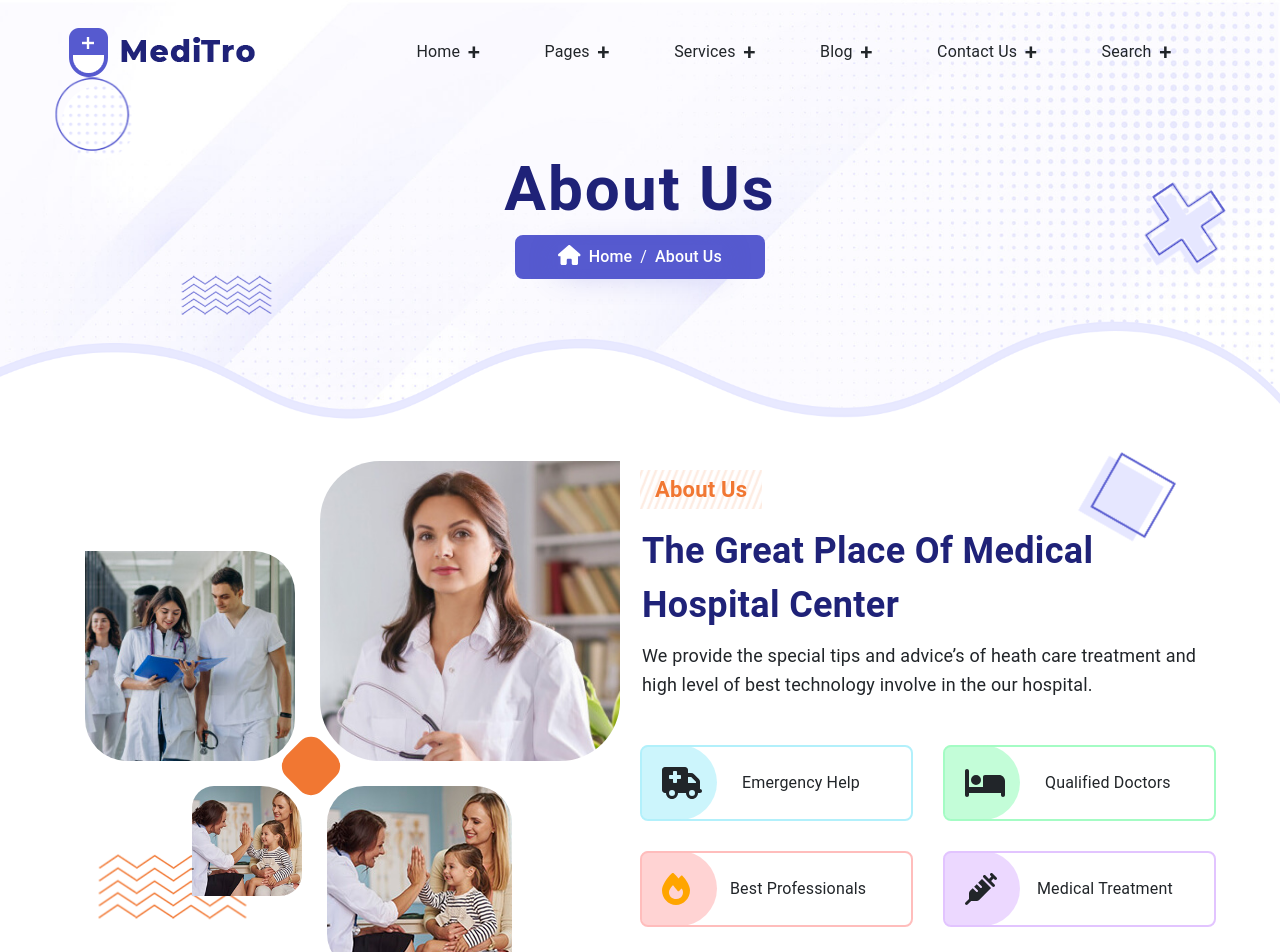
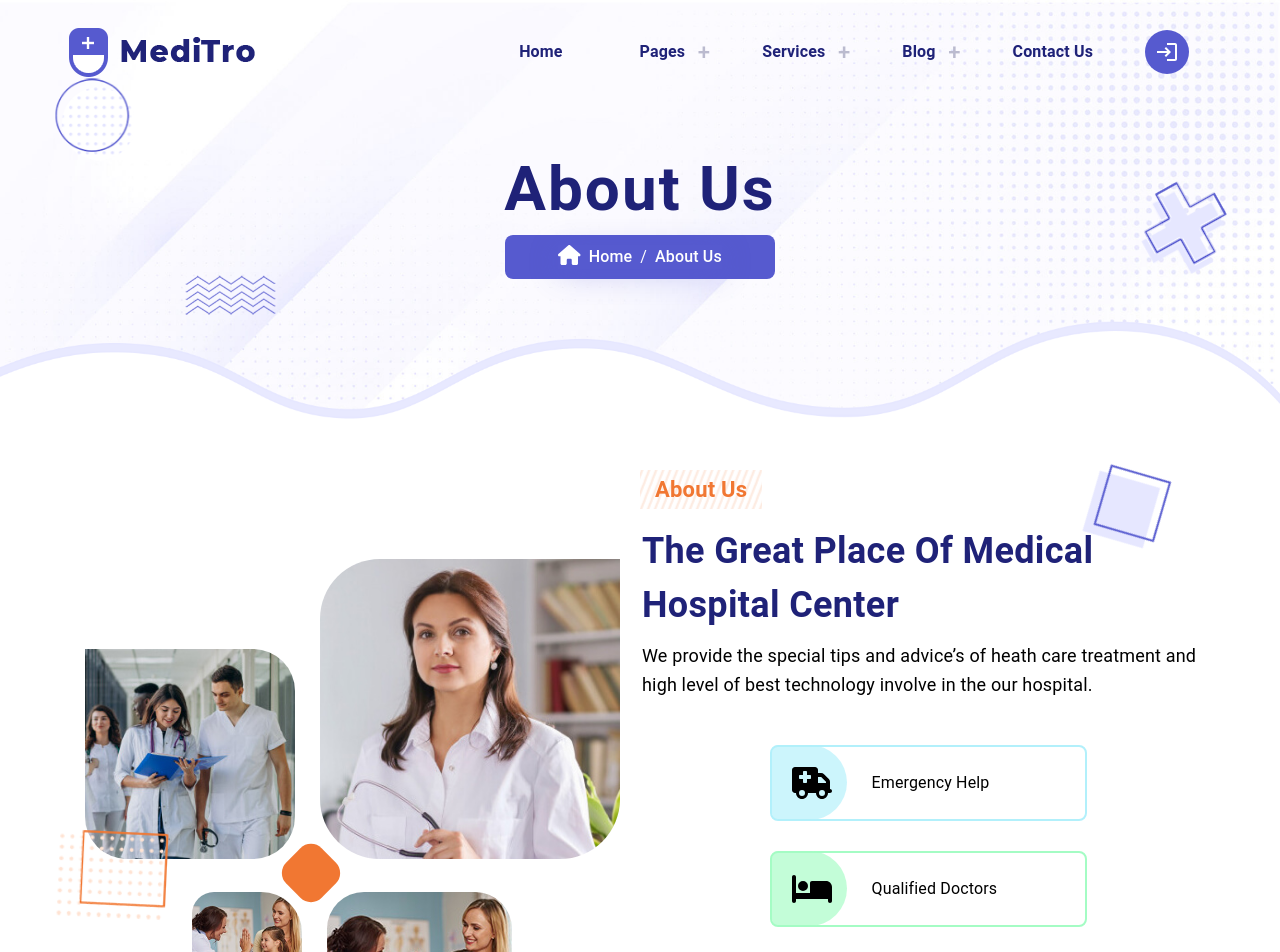
Before and after one commit to Baraa963/meditro, a React (Vite) app: page /about-us in a window 1280 px wide. Shown: the top 952 px of the page. Built offline with nearby package versions, Linux system fonts and the light colour scheme.

Commit message:
update14

```diff
--- a/src/App.jsx
+++ b/src/App.jsx
@@ -10,6 +10,7 @@ import OurTeamPage from "./Pages/OurTeamPage/ourTeamPage";
 import FaqsPage from "./Pages/FaqsPage/faqsPage";
 import NotFoundPage from "./Pages/PageNotFound/notFoundPage";
 import BlogPage from "./Pages/BlogPage/blogPage";
+import RigesterLoginPage from './Pages/RigesterLoginPage/RigesterLoginPage'
 function App() {
   return (
     <>
@@ -31,6 +32,7 @@ function App() {
         <Route path="/faqs" element={<FaqsPage/>} />
         <Route path="/404" element={<NotFoundPage/>} />
         <Route path="/blogs" element={<BlogPage/>} />
+        <Route path="/login" element={<RigesterLoginPage/>} />
         <Route path="*" element={<NotFoundPage/>} />
       </Routes>
     </Router>
--- a/src/Components/Home/AboutUs/aboutUs.jsx
+++ b/src/Components/Home/AboutUs/aboutUs.jsx
@@ -18,7 +18,12 @@ import img2 from '../../../assets/AboutImg2.png'
 import { useNavigate } from "react-router-dom";
 export default function AboutUs() {
   const navigate = useNavigate();  // useNavigate hook'unu tanımla
-
+  const servicesData = [
+    {icon:faTruckMedical,SerciveName:'Emergency Help',borderColor:'#b2f0fb',backgroundColor:'#b2f0fba8'},
+    {icon:faBed,SerciveName:'Qualified Doctors',borderColor:'#a4fcc4',backgroundColor:'#a4fcc4a8'},
+    {icon:faFire,SerciveName:'Best Professionals',borderColor:'#ffbdbc',backgroundColor:'#ffbdbca8'},
+    {icon:faSyringe,SerciveName:'Medical Treatment',borderColor:'#e2c4ff',backgroundColor:'#e2c4ffa8'},
+  ]
   return (
     <Container>
       <Stack
@@ -205,6 +210,7 @@ export default function AboutUs() {
             sx={{
               width:'100%',
               display: "flex",
+              flexDirection:'row',
               mt: "45px",
               flexWrap: "wrap",
               gap: "30px 30px",
@@ -212,7 +218,10 @@ export default function AboutUs() {
             }}
           >
             {/* Emergency Help */}
+            {servicesData.map((service,index)=>{
+              return(
                 <Box
+                key={index}
                 sx={{
                   position: "relative",
                   display: "flex",
@@ -221,7 +230,7 @@ export default function AboutUs() {
                   width: { md: "47%", lg: "273px" },
                   p: "20px",
                   borderRadius: "8px",
-                border: "2px solid #b2f0fb",
+                  border: `2px solid ${service.borderColor}`,
                   "&::after": {
                     content: '""',
                     position: "absolute",
@@ -229,7 +238,7 @@ export default function AboutUs() {
                     height: "75px",
                     borderRadius: "9% 50% 50% 9%",
                     left: "0%",
-                  backgroundColor: "#b2f0fba8",
+                    backgroundColor: `${service.backgroundColor}`,
                     zIndex: 0,
                   },
                   "&:hover .icon": {
@@ -239,129 +248,23 @@ export default function AboutUs() {
               >
                 <FontAwesomeIcon
                   className="icon"
-                icon={faTruckMedical}
+                  icon={service.icon}
                   size="2x"
                   style={{ zIndex: "1" }}
                 />
-              <Typography sx={{ pl: "40px" }}>Emergency Help</Typography>
+                <Typography sx={{ pl: "40px" }}>{service.SerciveName}</Typography>
               </Box>
-
-            {/* Qualified Doctors */}
-            <Box
-              sx={{
-                position: "relative",
-                display: "flex",
-                alignItems: "center",
-                justifyContent: "start",
-                width: { md: "47%", lg: "273px" },
-                p: "20px",
-                borderRadius: "8px",
-                border: "2px solid #a4fcc4",
-                "&::after": {
-                  content: '""',
-                  position: "absolute",
-                  width: "75px",
-                  height: "75px",
-                  borderRadius: "9% 50% 50% 9%",
-                  left: "0%",
-                  backgroundColor: "#a4fcc4a8",
-                  zIndex: 0,
-                },
-                "&:hover .icon": {
-                  animation: "shake 0.4s ease-in-out",
-                },
-              }}
-            >
-              <FontAwesomeIcon
-                className="icon"
-                icon={faBed}
-                size="2x"
-                style={{ zIndex: "1" }}
-              />
-              <Typography sx={{ pl: "40px" }}>Qualified Doctors</Typography>
-            </Box>
-
-            {/* Best Professionals */}
-            <Box
-              sx={{
-                position: "relative",
-                display: "flex",
-                alignItems: "center",
-                justifyContent: "start",
-                width: { md: "47%", lg: "273px" },
-                p: "20px",
-                borderRadius: "8px",
-                border: "2px solid #ffbdbc",
-                "&::after": {
-                  content: '""',
-                  position: "absolute",
-                  width: "75px",
-                  height: "75px",
-                  borderRadius: "9% 50% 50% 9%",
-                  left: "0%",
-                  backgroundColor: "#ffbdbca8",
-                  zIndex: 0,
-                },
-                "&:hover .icon": {
-                  animation: "shake 0.4s ease-in-out",
-                },
-              }}
-            >
-              <FontAwesomeIcon
-                className="icon"
-                icon={faFire}
-                size="2x"
-                color="orange"
-                style={{ zIndex: "1" }}
-              />
-              <Typography sx={{ pl: "40px" }}>Best Professionals</Typography>
-            </Box>
-
-            {/* Medical Treatment */}
-            <Box
-              sx={{
-                position: "relative",
-                display: "flex",
-                alignItems: "center",
-                justifyContent: "start",
-                width: { md: "47%", lg: "273px" },
-                p: "20px",
-                borderRadius: "8px",
-                border: "2px solid #e2c4ff",
-                "&::after": {
-                  content: '""',
-                  position: "absolute",
-                  width: "75px",
-                  height: "75px",
-                  borderRadius: "9% 50% 50% 9%",
-                  left: "0%",
-                  backgroundColor: "#e2c4ffa8",
-                  zIndex: 0,
-                },
-                "&:hover .icon": {
-                  animation: "shake 0.4s ease-in-out",
-                },
-              }}
-            >
-              <FontAwesomeIcon
-                className="icon"
-                icon={faSyringe}
-                size="2x"
-                style={{ zIndex: "1" }}
-              />
-              <Typography sx={{ pl: "40px" }}>Medical Treatment</Typography>
-            </Box>
-
-
+              );
+            })}
 
           </Box>
 
           <Box sx={{display:'flex', justifyContent:{xs:'start',sm:'center',lg:'start'}}}>
           <Button
               sx={{
-                width: { xs: "130px", sm: "150px", md: "160px" }, // Responsive genişlik
-                height: { xs: "40px", sm: "45px", md: "50px" }, // Responsive yükseklik
-                fontSize: { xs: "12px", sm: "14px", md: "15px" }, // Responsive yazı boyutu
+                width: { xs: "130px", sm: "150px", md: "160px" },
+                height: { xs: "40px", sm: "45px", md: "50px" },
+                fontSize: { xs: "12px", sm: "14px", md: "15px" },
                 backgroundColor: "var(--btn-color)",
                 mt:'30px',
                 "&:hover": {
@@ -379,14 +282,8 @@ export default function AboutUs() {
           </Button>
           </Box>
 
-
         </Box>
       </Stack>
-
-      {/* Shake Animation */}
-      <style>{`
-
-      `}</style>
     </Container>
   );
 }
--- a/src/Components/Home/LatestNews/latestNews.jsx
+++ b/src/Components/Home/LatestNews/latestNews.jsx
@@ -70,20 +70,14 @@ export default function latestNews() {
   return (
     <Box
       sx={{
+        width: "100%",
         backgroundImage: `url(${newsBg})`,
         backgroundSize: "cover",
         backgroundPosition: "center",
         backgroundRepeat: "no-repeat",
-        // mb:'100px',
       }}
     >
-      <Container
-        sx={
-          {
-            // mt: "100px"
-          }
-        }
-      >
+      <Container sx={{ width: "100%" }}>
         <Box
           sx={{
             width: "100%",
@@ -144,9 +138,8 @@ export default function latestNews() {
           sx={{
             display: "flex",
             flexWrap: "wrap",
-            gap: "10px",
-            justifyContent: "center",
-            position: "relative",
+            justifyContent: "",
+            alignItems: "center",
           }}
         >
           <img
@@ -163,16 +156,14 @@ export default function latestNews() {
             modules={[Navigation, Autoplay]}
             loop={true}
             slidesPerView={1}
-            autoplay={{
-              delay: 4000, // Set the autoplay delay to 3 seconds
-              disableOnInteraction: false, // Allow autoplay to continue after interaction
-            }}
+            // autoplay={{
+            //   delay: 4000, // Set the autoplay delay to 3 seconds
+            //   disableOnInteraction: false, // Allow autoplay to continue after interaction
+            // }}
             style={{
               padding: "15px 0px",
               borderRadius: "20px",
-              width: "95%",
               height: "auto",
-              position: "relative",
             }}
             breakpoints={{
               500: { slidesPerView: 1 },
@@ -184,17 +175,18 @@ export default function latestNews() {
               <SwiperSlide key={index}>
                 <Card
                   sx={{
+                    mx: "auto",
                     backgroundColor: "#fff",
                     border: "2px solid rgba(86, 90, 207, .2)",
                     borderRadius: "10px",
                     padding: "20px",
                     transition: "all .5s",
-                    width: { sm: "95%", md: "95%", lg: "95%" },
+                    width: { xs: "80%", sm: "80%", md: "82%", lg: "85%" },
                     height: "auto",
                     display: "flex",
                     flexDirection: "column",
-                    justifyContent: "center",
-                    gap: 2,
+                    justifyContent: "space-between",
+                    gap: 3,
                     "&:hover": {
                       border: "2px solid #fff",
                       boxShadow: "0 10px 30px 0 rgba(58, 64, 234, 0.57)",
@@ -264,8 +256,8 @@ export default function latestNews() {
                         color: "#fff",
                       },
                     }}
-                    onClick={() => navigate('/blog-detail')}
-                    >
+                    onClick={() => navigate("/blog-detail")}
+                  >
                     View More
                   </Button>
                 </Card>
--- a/src/Components/Home/Services/services.jsx
+++ b/src/Components/Home/Services/services.jsx
@@ -240,7 +240,7 @@ export default function Services() {
                 }}
               >
                 {services.map((service, index) => (
-                  <SwiperSlide key={index} style={{ width: "300px" }}>
+                  <SwiperSlide key={index} style={{ width: "40%" }}>
                     {/* <Box
                       sx={{
                         position: "relative",
@@ -270,7 +270,7 @@ export default function Services() {
                           gap: 2,
                           flexDirection: "column",
                           backgroundColor: "#fff",
-                          backgroundImage: `url(${cardBackground})`,
+                          backgroundImage: url(${cardBackground}),
                           backgroundRepeat: "no-repeat",
                           backgroundSize: "100%",
                           borderRadius: "20px",
@@ -348,7 +348,7 @@ export default function Services() {
                       </Card>
                     </Box> */}
 
-                    <ServicesCards data={service} width={"250px"} />
+                    <ServicesCards data={service} width={"90%"} />
                   </SwiperSlide>
                 ))}
               </Swiper>
--- a/src/Components/Nav/navbar.jsx
+++ b/src/Components/Nav/navbar.jsx
@@ -13,6 +13,7 @@ import {
 import { useState, useEffect } from "react";
 import { useNavigate } from "react-router-dom";
 import MenuIcon from "@mui/icons-material/Menu";
+import LoginIcon from "@mui/icons-material/Login";
 import logo from "../../assets/logo.png";
 import { ExpandMore } from "@mui/icons-material";
 
@@ -68,7 +69,6 @@ export default function Navbar() {
       ],
     },
     { title: "Contact Us", path: "/contact-us" },
-    { title: "Search", path: "/search" },
   ];
 
   return (
@@ -89,18 +89,24 @@ export default function Navbar() {
             alignItems: "center",
           }}
         >
+          {/* Logo Section */}
           <Box sx={{ width: "25%", display: "flex", alignItems: "center" }}>
             <img src={logo} alt="Logo" />
           </Box>
+
+          {/* Navigation Menu */}
           <Box
             sx={{
-              width: "75%",
+              width: "65%",
               display: { xs: "contents", md: "flex" },
               justifyContent: "space-evenly",
+              alignItems: "center", // Add this line to vertically align the items
             }}
           >
+            {/* Desktop Navigation */}
             {!isMediumScreen ? (
-              navItems.map((item, index) => (
+              <>
+                {navItems.map((item, index) => (
                   <Box key={index} sx={{ position: "relative" }}>
                     <Typography
                       onClick={() => item.path && navigate(item.path)}
@@ -108,22 +114,29 @@ export default function Navbar() {
                       onMouseLeave={() => setHoverIndex(null)}
                       sx={{
                         position: "relative",
-                      padding: "15px 20px",
+                        padding: "15px 25px",
                         cursor: "pointer",
-                      transition: "color 0.4s ease-in-out", // Renk geçişi için ekledik
+                        color: "var(--main-color)",
+                        fontWeight: "600",
+                        transition: "color 0.4s ease-in-out",
                         "&:hover": {
                           color: "var(--orange-color)",
                         },
                         "&::before": {
-                        content: '"+"',
+                          content:
+                            item.title !== "Contact Us" &&
+                            item.title !== "Home" &&
+                            item.title !== "Search"
+                              ? '"+"'
+                              : '""',
                           position: "absolute",
                           right: 0,
-                        bottom:10,
+                          bottom: 10,
                           textAlign: "center",
                           fontWeight: "500",
                           fontSize: "22px",
-                        transition:
-                          "transform 0.6s cubic-bezier(0.25, 1, 0.5, 1)", // Hem hover giriş hem çıkış için
+                          color: "#bbbbcf",
+                          transition: "transform 0.6s ease",
                         },
                         "&::after": {
                           content: '""',
@@ -138,12 +151,14 @@ export default function Navbar() {
                         "&:hover::after": { width: "100%" },
                         "&:hover::before": {
                           transform: "rotate(45deg)",
+                          color: "var(--orange-color)",
                         },
                       }}
                     >
                       {item.title}
                     </Typography>
 
+                    {/* Dropdown Menu for Submenu Items */}
                     {hoverIndex === index && item.subMenu && (
                       <Paper
                         sx={{
@@ -162,7 +177,21 @@ export default function Navbar() {
                         {item.subMenu.map((option, i) => (
                           <MenuItem
                             key={i}
-                          sx={{ padding: "10px 20px" }}
+                            sx={{
+                              padding: "10px 20px",
+
+                              "&::after": {
+                                content: '""',
+                                position: "absolute",
+                                bottom: 0,
+                                left: 0,
+                                width: "0%",
+                                height: "2px",
+                                backgroundColor: "var(--btn-color)",
+                                transition: "width 0.7s ease-in-out",
+                              },
+                              "&:hover::after": { width: "100%" },
+                            }}
                             onClick={() => navigate(option.path)}
                           >
                             {option.title}
@@ -171,7 +200,27 @@ export default function Navbar() {
                       </Paper>
                     )}
                   </Box>
-              ))
+                ))}
+                {/* Search Section inside Navigation */}
+                <Box sx={{ display: "flex", alignItems: "center" }}>
+                  <IconButton
+                    type="button"
+                    sx={{
+                      transition: "all 0.3s ease-in-out",
+                      p: "10px",
+                      backgroundColor: "var(--btn-color)",
+
+                      "&:hover": {
+                        backgroundColor: "#4044a4",
+                      },
+                    }}
+                    aria-label="search"
+                    onClick={() => navigate("/login")}
+                  >
+                    <LoginIcon sx={{ color: "white" }} />
+                  </IconButton>
+                </Box>
+              </>
             ) : (
               <IconButton onClick={() => setIsDrawerOpen(true)}>
                 <MenuIcon sx={{ color: "var(--main-color)" }} />
@@ -180,6 +229,7 @@ export default function Navbar() {
           </Box>
         </Box>
 
+        {/* Mobile Drawer (Sidebar) */}
         <Drawer
           anchor="left"
           open={isDrawerOpen}
--- a/src/Pages/HomePage/homePage.jsx
+++ b/src/Pages/HomePage/homePage.jsx
@@ -10,12 +10,12 @@ import Services from "../../Components/Home/Services/services";
 import Testimonial from "../../Components/Home/Testimonial/testimonial";
 import LatestNews from "../../Components/Home/LatestNews/latestNews";
 import Footer from "../../Components/Footer/footer";
-import {Stack } from "@mui/material";
+import { Stack } from "@mui/material";
 import { useEffect } from "react";
 export default function homePage() {
-   useEffect(() => {
-      window.scrollTo(0, 0);
-    }, []);
+  useEffect(() => {
+    window.scrollTo(0, 0);
+  }, []);
   return (
     <>
       <div className="wrapper">
@@ -23,7 +23,7 @@ export default function homePage() {
         <Hero1 />
         <img style={{ width: "100%" }} src={Shape} />
       </div>
-      <Stack sx={{ display: "flex", gap: 15 }}>
+      <Stack sx={{ display: "flex", gap: 10 }}>
         <AboutUs />
         <WeWorks />
         <BookAppointment />
--- /dev/null
+++ b/src/Pages/RigesterLoginPage/RigesterLoginPage.jsx
@@ -0,0 +1,139 @@
+/* eslint-disable no-undef */
+import { useState } from "react";
+import {
+  Box,
+  TextField,
+  Stack,
+  FilledInput,
+  InputAdornment,
+  IconButton,
+  FormControl,
+  InputLabel,
+  Button,
+} from "@mui/material";
+
+import logo from "../../assets/logo.png";
+import { ThemeProvider, createTheme } from "@mui/material/styles";
+import { Visibility, VisibilityOff } from "@mui/icons-material";
+
+const theme = createTheme({
+  palette: {
+    mode: "light",
+  },
+});
+
+export default function SignUp() {
+  const [showPassword, setShowPassword] = useState(false);
+
+  const handleClickShowPassword = () => setShowPassword((show) => !show);
+
+  const handleMouseDownPassword = (event) => {
+    event.preventDefault();
+  };
+
+  return (
+    <ThemeProvider theme={theme}>
+      <Box
+        sx={{
+          width: "100%",
+          display: "flex",
+          justifyContent: "center",
+          alignItems: "center",
+          height: "100vh",
+        }}
+      >
+        <Stack
+          className="border"
+          sx={{
+            width: "30%",
+            display: "flex",
+            flexDirection: "column",
+            justifyContent: "center",
+            alignItems: "center",
+            gap: 3,
+          }}
+        >
+          <Box component="img" src={logo} sx={{ width: "200px" }} />
+
+          <TextField
+            id="filled-basic"
+            label="Name"
+            variant="filled"
+            sx={{
+              width: "85%",
+              "& .MuiInputLabel-root.Mui-focused": {
+                color: "var(--btn-color)",
+              },
+              "& .MuiFilledInput-underline:before": {
+                borderBottomColor: "var(--btn-color)",
+              },
+              "& .MuiFilledInput-underline:after": {
+                borderBottomColor: "var(--btn-color)",
+              },
+            }}
+          />
+
+          <FormControl sx={{ m: 1, width: "85%" }} variant="filled">
+            <InputLabel
+              htmlFor="filled-adornment-password"
+              sx={{
+                "&.Mui-focused": {
+                  color: "var(--btn-color)", // Change label color to btn-color when focused
+                },
+              }}
+            >
+              Password
+            </InputLabel>
+            <FilledInput
+             sx={{
+                "& .MuiFilledInput-underline:before": {
+                  borderBottomColor: "var(--btn-color)", // Change border color before focus
+                },
+                "& .MuiFilledInput-underline:after": {
+                  borderBottomColor: "var(--btn-color)", // Change border color after focus
+                },
+              }}
+              id="filled-adornment-password"
+              type={showPassword ? "text" : "password"}
+              endAdornment={
+                <InputAdornment position="end">
+                  <IconButton
+                    aria-label={
+                      showPassword
+                        ? "hide the password"
+                        : "display the password"
+                    }
+                    onClick={handleClickShowPassword}
+                    onMouseDown={handleMouseDownPassword}
+                    edge="end"
+                  >
+                    {showPassword ? <VisibilityOff /> : <Visibility />}
+                  </IconButton>
+                </InputAdornment>
+              }
+
+            />
+          </FormControl>
+
+          <Button
+            type="button"
+            sx={{
+              width: "85%",
+              color: "white",
+              transition: "all 0.3s ease-in-out",
+              p: "10px",
+              backgroundColor: "var(--btn-color)",
+
+              "&:hover": {
+                backgroundColor: "#4044a4",
+              },
+            }}
+            aria-label="search"
+          >
+            Login
+          </Button>
+        </Stack>
+      </Box>
+    </ThemeProvider>
+  );
+}
--- a/src/main.jsx
+++ b/src/main.jsx
@@ -2,7 +2,6 @@ import { StrictMode } from 'react'
 import { createRoot } from 'react-dom/client'
 import './index.css'
 import App from './App.jsx'
-import 'bootstrap/dist/css/bootstrap.min.css';
 createRoot(document.getElementById('root')).render(
   <StrictMode>
     <App />
```
Also changed, not shown: src/Components/Home/Services/ServiceCards/servicesCards.jsx (+1 -8 lines), src/Components/Home/Testimonial/testimonial.jsx (+13 -8 lines). Lines whose indentation alone changed are shown as unchanged.
